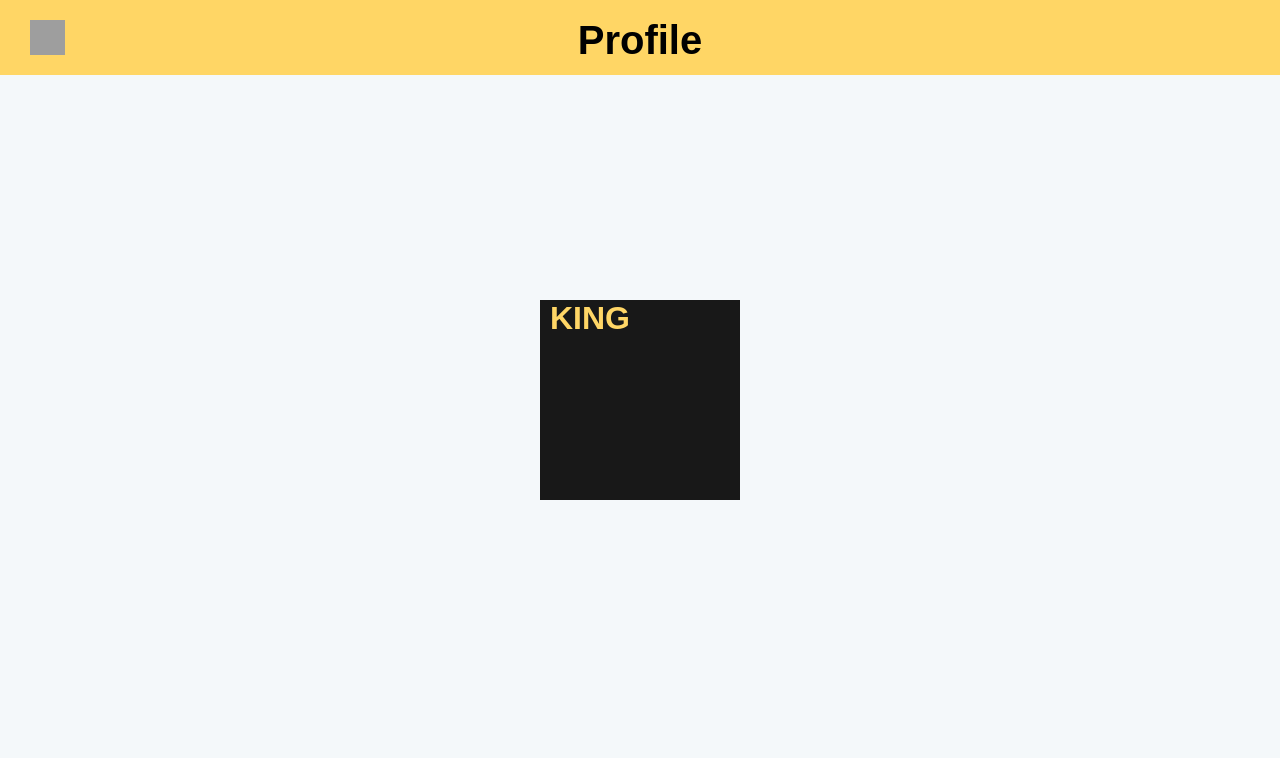
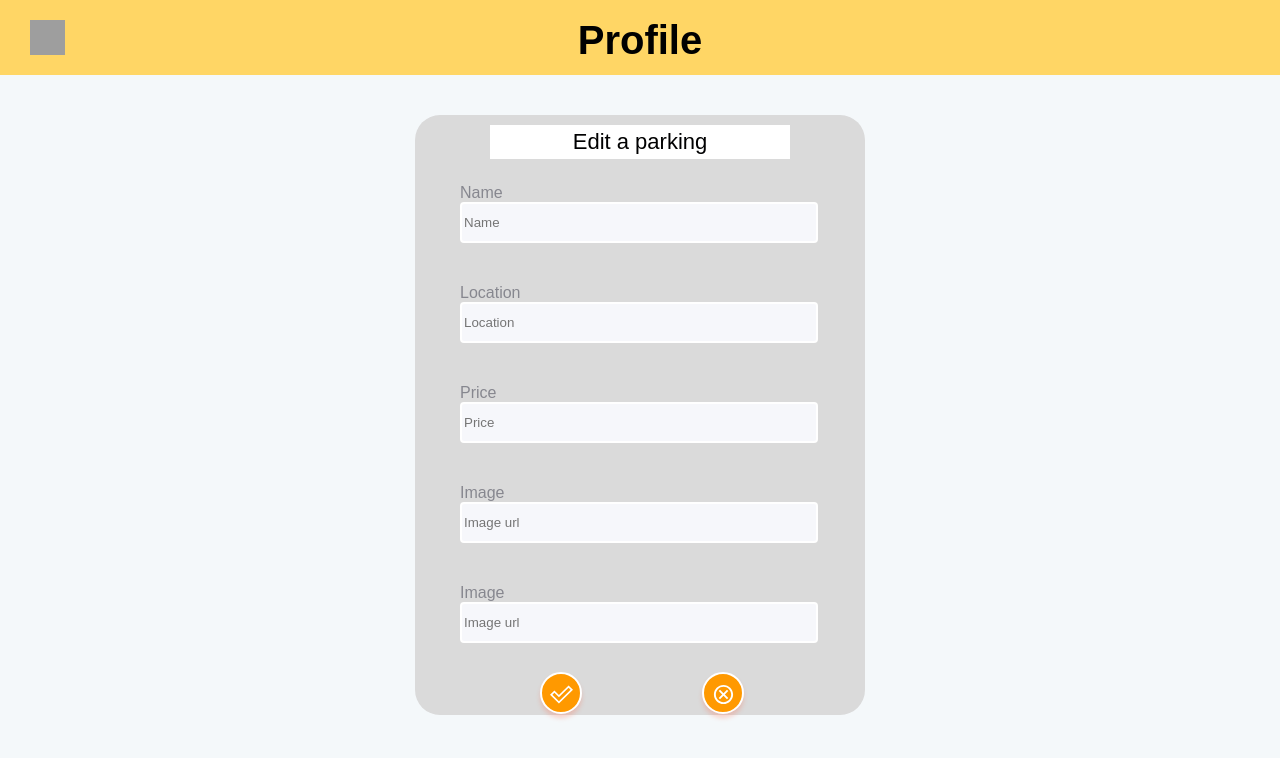
Before and after one commit to iznor/Bingo-UI, a React (Create React App) app: page / in a window 1280 px wide. Shown: the top 758 px of the page. Built offline with nearby package versions, Linux system fonts and the light colour scheme; grey boxes are pictures that could not be loaded; a web font is replaced by a local one.

Commit message:
Some changes in Edit.jsx  (Edit-component)

```diff
--- a/package.json
+++ b/package.json
@@ -12,6 +12,7 @@
     "react": "^17.0.2",
     "react-dom": "^17.0.2",
     "react-gif-player": "^0.4.2",
+    "react-icons": "^4.3.1",
     "react-scripts": "5.0.0",
     "sass": "^1.48.0",
     "use-places-autocomplete": "^1.11.0",
--- a/src/components/Page/Edit.jsx
+++ b/src/components/Page/Edit.jsx
@@ -1,11 +1,41 @@
 import "./Edit.scss";
+import { MdOutlineCancel } from "react-icons/md"
+import { ImCheckmark2 } from "react-icons/im"
 
 function Edit() {
   return (
     <div className="edit-page">
-      <div>
-        <h1>KING</h1>
-      </div>
+      <div className="edit-parking">
+       <p className="edit-title"> Edit a parking  </p>
+                <div className="form-editing">
+                    <section className="input-label-from">
+                        <p>Name</p>
+                        <input type="text" id="fname" name="fname" placeholder="Name"/><br></br>
+                    </section>
+                    <section className="input-label-from">
+                        <p>Location</p>
+                        <input type="text" id="fname" name="fname" placeholder="Location" /><br></br>
+                    </section>
+                    <section className="input-label-from">
+                        <p>Price</p>
+                        <input type="text" id="fname" name="fname" placeholder="Price" /><br></br>
+                    </section>
+                    <section className="input-label-from">
+                        <p>Image</p>
+                        <input type="text" id="fname" name="fname" placeholder="Image url" /><br></br>
+                    </section>
+                    <section className="input-label-from">
+                        <p>Image</p>
+                        <input type="text" id="fname" name="fname" placeholder="Image url" /><br></br>
+                    </section>
+                    <button className="approval-icon">
+                    <ImCheckmark2 className='plus-icon'/>
+                   </button>
+                   <button className="cancel-icon">
+                    <MdOutlineCancel className='plus-icon'/>
+                  </button>
+            </div>
+            </div>
     </div>
   );
 }
--- a/src/components/Page/Edit.scss
+++ b/src/components/Page/Edit.scss
@@ -8,15 +8,82 @@
     min-height: 80vh;
     justify-content: center;
 
-    div {
-        width: 200px;
-        height: 200px;
-        background-color: #181818;
+    .edit-parking{
+    width: 450px;
+    height: 600px;
+    background-color: rgb(218, 218, 218);
+    // background: #f9fafc00;
+    border-radius: 25px;
+    margin-top: 30px;
+    }
+    .edit-title{
+        margin-top: 10px;
+        background-color: #FFFFFF;
+        width: 300px;
+        height: 34px;
+        text-align: center;
+        font-style: normal;
+        font-weight: normal;
+        font-size: 22px;
+        line-height: 34px;
+        color: #000001;
+        text-shadow: 0px 2px 80px #FFFFFF;
+    }
+    .approval-icon{
+        margin-left: 120px;
+        margin-top: 13px;
+        width: 42px;
+        height: 42px;
+        background: #FF9900;
+        border-radius: 50%;
+        border: 2.10345px solid #FFFFFF;
+        box-shadow: 0px 4.2069px 4.2069px rgba(255, 102, 71, 0.25);
+    }
+    .cancel-icon{
+        margin-left: 120px;
+        margin-top: 13px;
+        width: 42px;
+        height: 42px;
+        background: #FF9900;
+        border-radius: 50%;
+        border: 2.10345px solid #FFFFFF;
+        box-shadow: 0px 4.2069px 4.2069px rgba(255, 102, 71, 0.25);
+    }
+    .plus-icon{
+        // position:absolute;
+        color: #FFFFFF;
+        margin-top: 6px;
+        font-size: 23px;
+    }
+    .form-editing{
+        width: 440px;
+        height: 508px;
+        margin-top: 10px;
+        // background-color: #F86549;
 
-        h1 {
-            margin-left: 10px;
-            color: $base-yellow;
-        }
+        section{
+            margin-left: 40px;
+            margin-top: 25px;
+          }
     }
 
+    .input-label-from{
+        // background-color: aquamarine;
+        width: 360px;
+        height: 75px;
+    }
+     .input-label-from p{
+        color: #353646;
+        opacity: 0.5;
+     }
+     .input-label-from input{
+         width: 350px;
+        height: 35px;
+        background: #F6F7FB;
+        border-radius: 4px;
+        border: 2.10345px solid #FFFFFF;
+     }
+
+
+
 }
```
Also changed, not shown: 1 other file (tests, documents, lock files or other folders).
